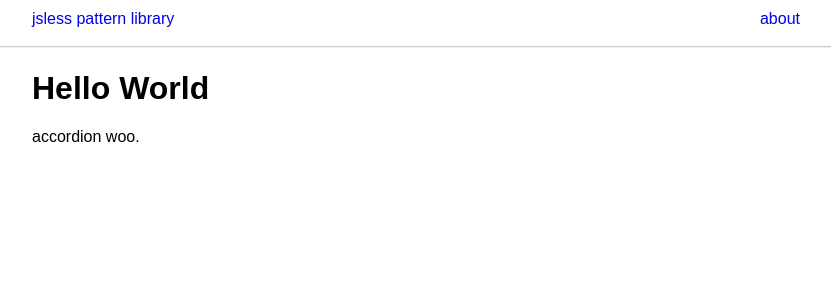
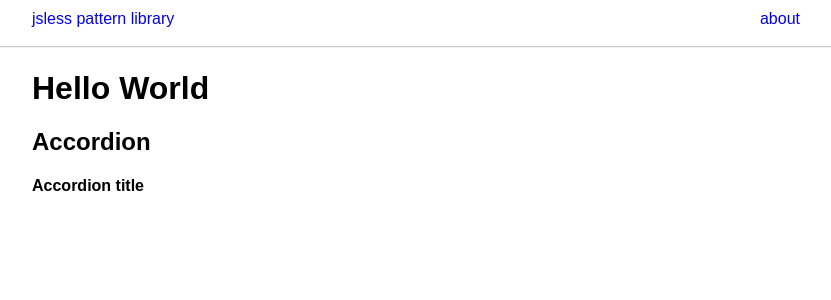
Before and after one commit to harrypujols/jsless, a Jekyll site: the page built from public/index.html, in a window 1280 px wide. Shown: the top 300 px of the page, without its empty margins (224-1055 px from the left). Built offline with Jekyll 4.4.1, drawn with Linux system fonts in a browser that asks for light colours.

Commit message:
Barebones accordion

```diff
--- a/public/_includes/accordion.html
+++ b/public/_includes/accordion.html
@@ -1 +1,9 @@
-accordion woo.
+<ul class="accordion">
+  <li class="accordion-item">
+    <input type="checkbox" class="accordion-trigger">
+    <h4 class="accordion-title">Accordion title</h4>
+    <p class="accordion-content">
+      Some lorem ipsum dolor sit amet here.
+    </p>
+  </li>
+</ul>
--- /dev/null
+++ b/public/_sass/_accordion.scss
@@ -0,0 +1,23 @@
+.accordion {
+  list-style: none;
+  margin: 0;
+  padding: 0;
+  position: relative;
+
+  &-content {
+    display: none;
+  }
+
+  &-trigger {
+    position: absolute;
+    width: 100%;
+    height: 100%;
+    cursor: pointer;
+    z-index: 1;
+    opacity: 0;
+  }
+
+  &-trigger:checked ~ .accordion-content {
+    display: block;
+  }
+}
--- a/public/css/main.scss
+++ b/public/css/main.scss
@@ -4,3 +4,4 @@
 @import "normalize";
 @import "global";
 @import "navbar";
+@import "accordion";
--- a/public/index.html
+++ b/public/index.html
@@ -2,4 +2,6 @@
 layout: default
 ---
 <h1>Hello World</h1>
+
+<h2>Accordion</h2>
 {% include accordion.html %}
```
